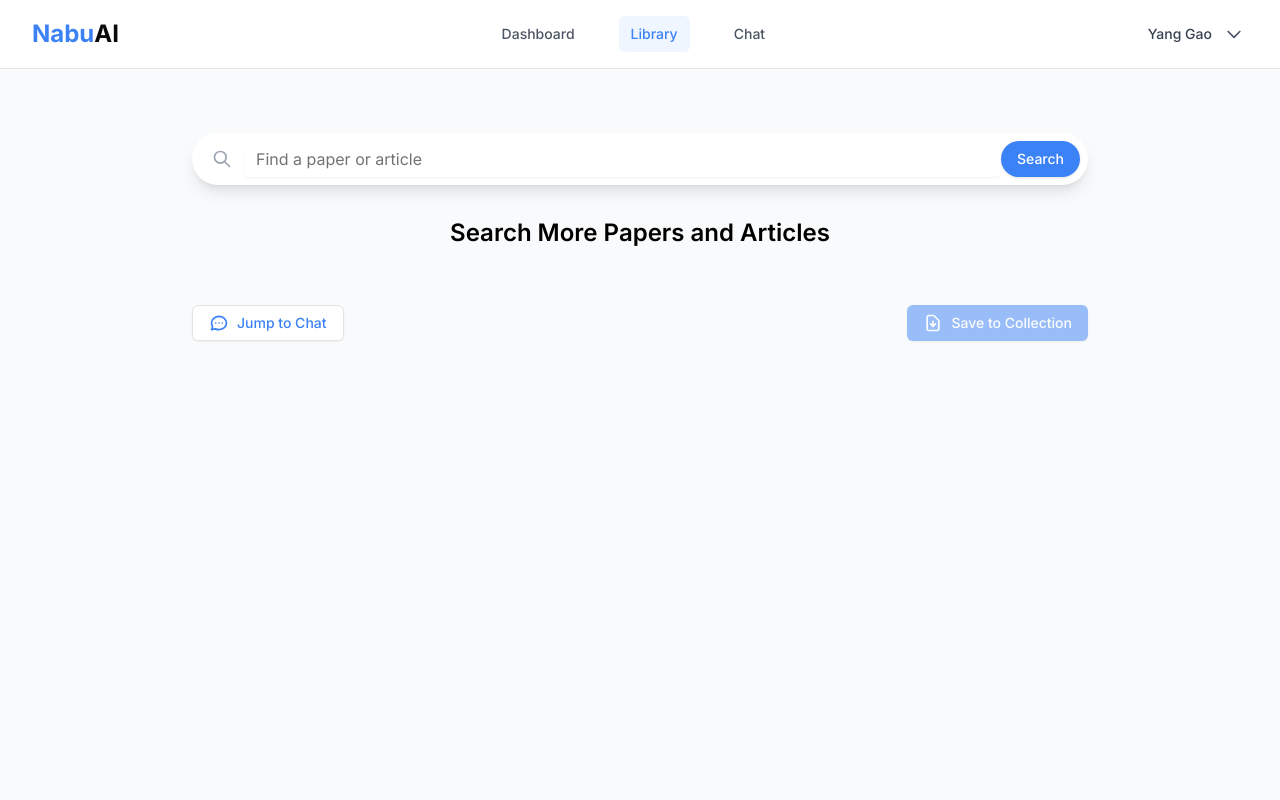
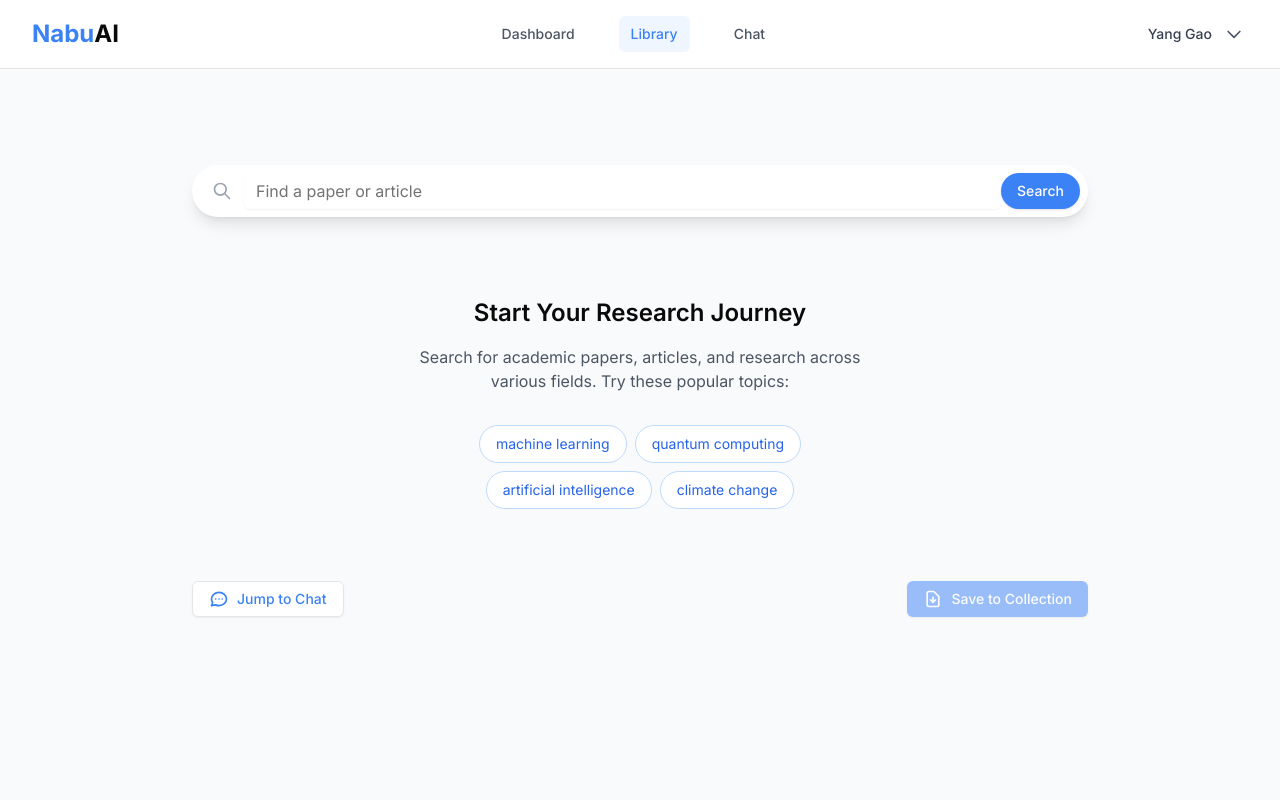
Before and after one commit to YGao2005/sbhacks-frontend, a Next.js app: page /collections in a window 1280 px wide. Shown: the top 800 px of the page. Built offline with nearby package versions, Linux system fonts and the light colour scheme.

Commit message:
improved collections screen

```diff
--- a/src/app/collections/page.tsx
+++ b/src/app/collections/page.tsx
@@ -13,7 +13,9 @@ import {
   DialogDescription,
 } from "./../components/ui/dialog";
 import { firebaseOperations } from "@/lib/firebase";
+import { EmptyState } from "./../components/EmptyState";
 import { motion, AnimatePresence } from "framer-motion";
+import { AnimatedBackground } from "./../components/AnimatedBackground";
 
 export interface Paper {
   paperId: string; // Changed from id: number
@@ -299,7 +301,9 @@ export default function CollectionsPage() {
   };
 
   return (
-    <div className="min-h-screen bg-gray-50 p-8">
+    <div className="relative min-h-screen z-8 p-8">
+    <AnimatedBackground />
+    <div className="relative z-96 min-h-screen p-8">
       <div className="max-w-4xl mx-auto">
         {/* Search Bar */}
         <div className="relative mb-8">
@@ -335,13 +339,18 @@ export default function CollectionsPage() {
             </Button>
           </div>
         </div>
+        {/* Show empty state when no search has been performed */}
+        {!lastSubmittedQuery && searchResults.length === 0 && !loading && (
+            <EmptyState onSampleSearch={handleSearch} />
+          )}
+
 
         {/* Results Title */}
-        <h1 className="text-2xl font-semibold text-black text-center mb-8">
-          {lastSubmittedQuery
-            ? `Results for "${lastSubmittedQuery}"`
-            : "Search More Papers and Articles"}
-        </h1>
+        {lastSubmittedQuery && (
+            <h1 className="text-2xl font-semibold text-black text-center mb-8">
+              Results for "{lastSubmittedQuery}"
+            </h1>
+          )}
 
         {/* Results List */}
         <AnimatePresence>
@@ -588,5 +597,6 @@ export default function CollectionsPage() {
         </Dialog>
       </div>
     </div>
+  </div>
   );
 }
--- /dev/null
+++ b/src/app/components/AnimatedBackground.tsx
@@ -0,0 +1,48 @@
+// components/AnimatedBackground.tsx
+"use client";
+import { motion } from "framer-motion";
+
+export const AnimatedBackground = () => {
+  return (
+    <div className="fixed inset-0 -z-10">
+      {/* Gradient background */}
+      <div className="absolute inset-0 bg-gradient-to-br from-blue-50 via-white to-indigo-50" />
+
+      {/* Animated circles */}
+      {[...Array(20)].map((_, i) => (
+        <motion.div
+          key={i}
+          className="absolute rounded-full opacity-20"
+          style={{
+            background: `radial-gradient(circle, rgba(59,130,246,0.2) 0%, rgba(59,130,246,0) 70%)`,
+            width: Math.random() * 400 + 100,
+            height: Math.random() * 400 + 100,
+            left: `${Math.random() * 100}%`,
+            top: `${Math.random() * 100}%`,
+          }}
+          animate={{
+            x: [0, Math.random() * 100 - 50],
+            y: [0, Math.random() * 100 - 50],
+            scale: [1, Math.random() * 0.3 + 0.8],
+          }}
+          transition={{
+            duration: Math.random() * 10 + 10,
+            repeat: Infinity,
+            repeatType: "reverse",
+            ease: "easeInOut",
+          }}
+        />
+      ))}
+
+      {/* Grid overlay */}
+      <div
+        className="absolute inset-0 opacity-[0.015]"
+        style={{
+          backgroundImage: `linear-gradient(to right, #000 1px, transparent 1px),
+                           linear-gradient(to bottom, #000 1px, transparent 1px)`,
+          backgroundSize: '20px 20px'
+        }}
+      />
+    </div>
+  );
+};
--- /dev/null
+++ b/src/app/components/EmptyState.tsx
@@ -0,0 +1,33 @@
+// components/EmptyState.tsx
+export const EmptyState = ({ onSampleSearch }: { onSampleSearch: (query: string) => void }) => {
+    const sampleQueries = [
+      "machine learning",
+      "quantum computing",
+      "artificial intelligence",
+      "climate change",
+    ];
+
+    return (
+      <div className="text-center py-12">
+        <div className="max-w-md mx-auto">
+          <h2 className="text-2xl font-semibold mb-4">Start Your Research Journey</h2>
+          <p className="text-gray-600 mb-8">
+            Search for academic papers, articles, and research across various fields.
+            Try these popular topics:
+          </p>
+          <div className="flex flex-wrap gap-2 justify-center">
+            {sampleQueries.map((query) => (
+              <button
+                key={query}
+                onClick={() => onSampleSearch(query)}
+                className="px-4 py-2 rounded-full bg-white border border-blue-200 hover:border-blue-400
+                           text-blue-600 text-sm transition-colors duration-200"
+              >
+                {query}
+              </button>
+            ))}
+          </div>
+        </div>
+      </div>
+    );
+  };
```
